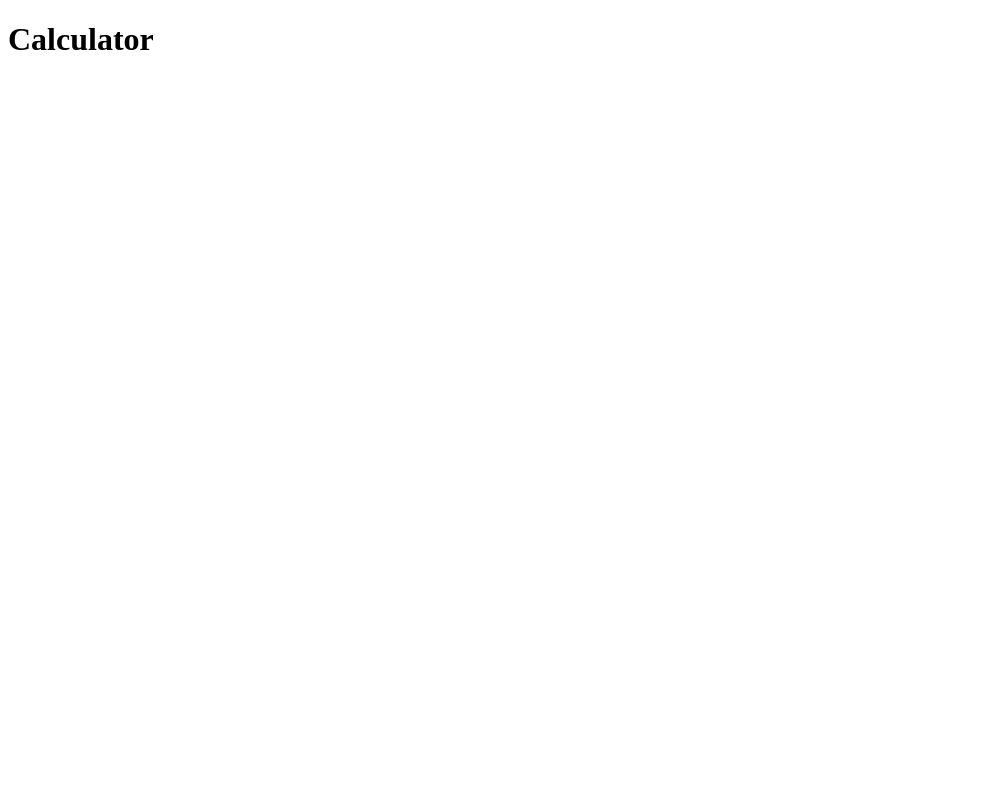
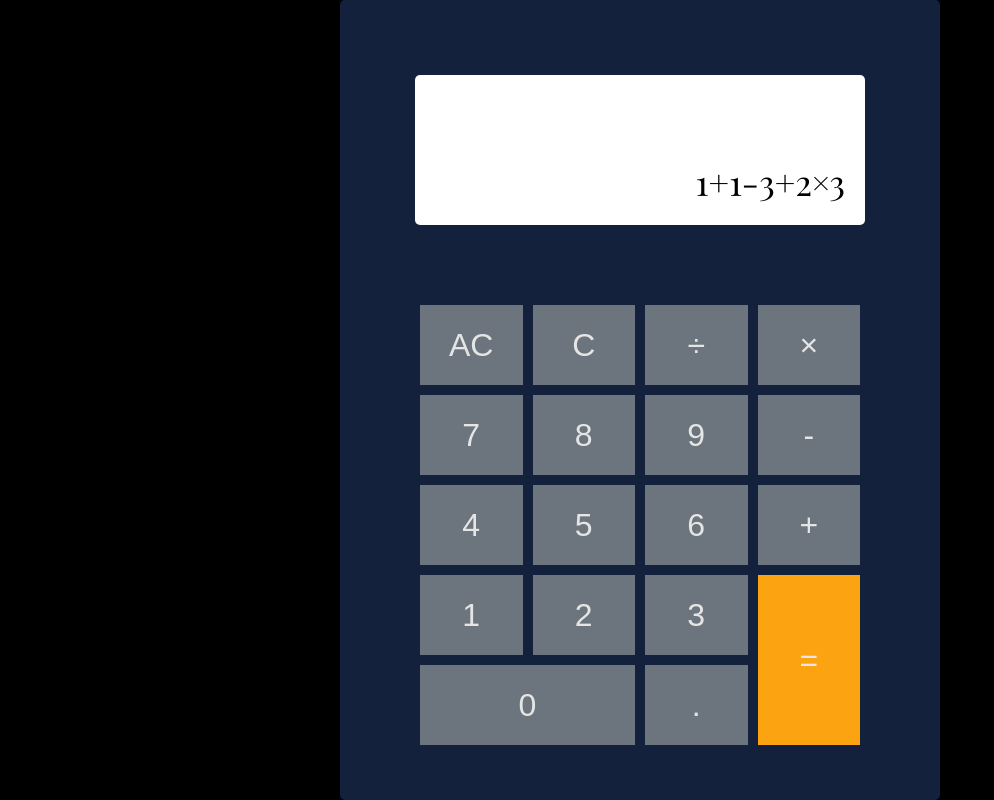
Before and after one commit to wishable66/calculator, a plain HTML site: page public/index.html in a window 1280 px wide. Shown: the whole page, without its empty margins (0-994 px from the left). Drawn offline with nearby package versions, Linux system fonts and the light colour scheme.

Commit message:
Styling for calculator, added 2nd stylesheet

```diff
--- a/public/index.html
+++ b/public/index.html
@@ -5,10 +5,37 @@
   <meta http-equiv="X-UA-Compatible" content="IE=edge">
   <meta name="viewport" content="width=device-width, initial-scale=1.0">
   <title>Calculator</title>
-  <link rel="stylesheet" href="style.css">
+  <link rel="stylesheet" href="styles/style.css">
+  <link rel="stylesheet" href="styles/gridPos.css">
   <script src="index.js"></script>
 </head>
 <body>
-  <h1>Calculator</h1>
+  <div class="container">
+    <div class="calculator">
+      <div class="display">
+        <p class="display-text">1+1-3+2&times;3</p>
+      </div>
+      <div class="buttons">
+        <button class="reset">AC</button>
+        <button class="backspace">C</button>
+        <button class="/">&divide;</button>
+        <button class="*">&times;</button>
+        <button class="seven">7</button>
+        <button class="eight">8</button>
+        <button class="9">9</button>
+        <button class="subtract">-</button>
+        <button class="four">4</button>
+        <button class="five">5</button>
+        <button class="six">6</button>
+        <button class="plus">+</button>
+        <button class="one">1</button>
+        <button class="two">2</button>
+        <button class="three">3</button>
+        <button class="equals">=</button>
+        <button class="zero">0</button>
+        <button class="decimal">.</button>
+      </div>
+    </div>
+  </div>
 </body>
 </html>
--- /dev/null
+++ b/public/styles/gridPos.css
@@ -0,0 +1,40 @@
+.zero {
+  grid-column: -5 / -3
+}
+
+.equals {
+  grid-column-end: -1;
+  grid-row: 4 / 6;
+}
+
+.one {
+  grid-row: 4/5;
+}
+
+.two {
+  grid-column: 2/3
+}
+
+.plus {
+  grid-column: 4 / 5;
+  grid-row: 3/4;
+}
+
+.four {
+  grid-row: 3/4;
+}
+
+.five {
+  grid-column: 2/3;
+  grid-row: 3/4
+}
+
+.six {
+  grid-column: 3/4;
+  grid-row: 3/4;
+}
+
+.subtract {
+  grid-column: 4/5;
+  grid-row: 2/3;
+}
--- /dev/null
+++ b/public/styles/style.css
@@ -0,0 +1,97 @@
+@import url('https://fonts.googleapis.com/css2?family=Playfair+Display&family=Raleway&display=swap');
+:root {
+  --backgroundColor: #000000;
+  --calcBg: #14213d;
+  --popColor: #fca311;
+  --numberColor: #e5e5e5;
+  --displayColor: #ffffff;
+  --btnColor: #6c757d;
+}
+
+* {
+  margin: 0;
+  padding: 0;
+  box-sizing: border-box;
+}
+
+button {
+  border: none;
+
+}
+
+/* Body */
+
+body {
+  background-color: var(--backgroundColor);
+  height: 100vh;
+  font-family: 'Playfair Display', sans-serif;
+}
+
+/* Container */
+
+.container {
+  display: flex;
+  height: 100vh;
+  justify-content: center;
+  align-items: center;
+}
+
+/* Calculator Main */
+
+.calculator {
+  background-color: var(--calcBg);
+  height: 800px;
+  width: 600px;
+  display: flex;
+  flex-direction: column;
+  align-items: center;
+  border-radius: 5px;
+}
+
+/* Display */
+
+.display {
+  background-color: var(--displayColor);
+  margin: 75px;
+  width: 450px;
+  height: 150px;
+  display: flex;
+  justify-content: flex-end;
+  align-items: flex-end;
+  padding: 20px;
+  border-radius: 5px;
+}
+
+.display-text {
+  font-size: 35px;
+}
+
+/* Buttons */
+
+.buttons {
+  display: grid;
+  width: 450px;
+  height: 450px;
+  grid-template-columns: repeat(4, 1fr);
+  background-color: var(--calcBg);
+}
+
+
+
+.buttons > * {
+  margin: 5px;
+  background-color: var(--btnColor);
+  color: var(--numberColor);
+  font-size: 2rem;
+}
+.equals {
+  background-color: var(--popColor);
+}
+
+button.equals:active {
+  background-color: var(--btnColor);
+}
+
+.buttons > *:active {
+  background-color: var(--popColor);
+}
```
Also changed, not shown: public/style.css (deleted).
